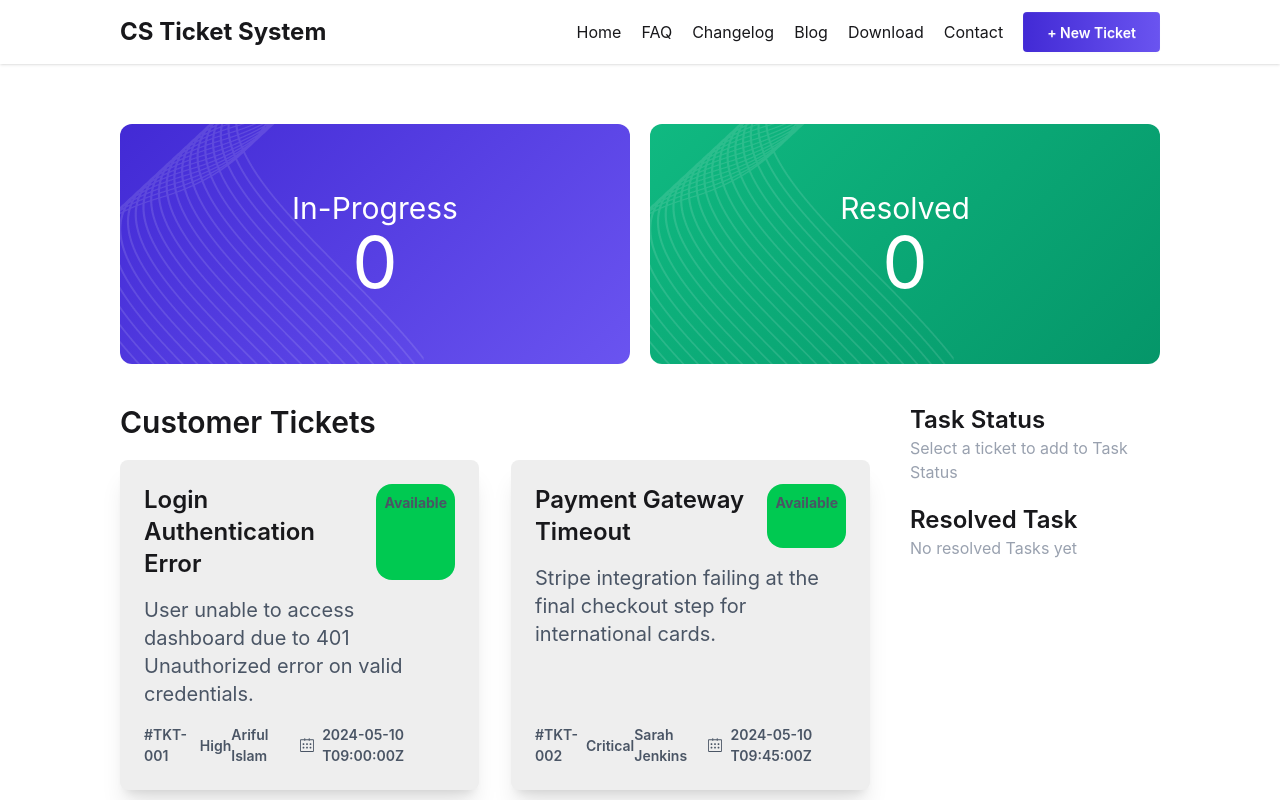
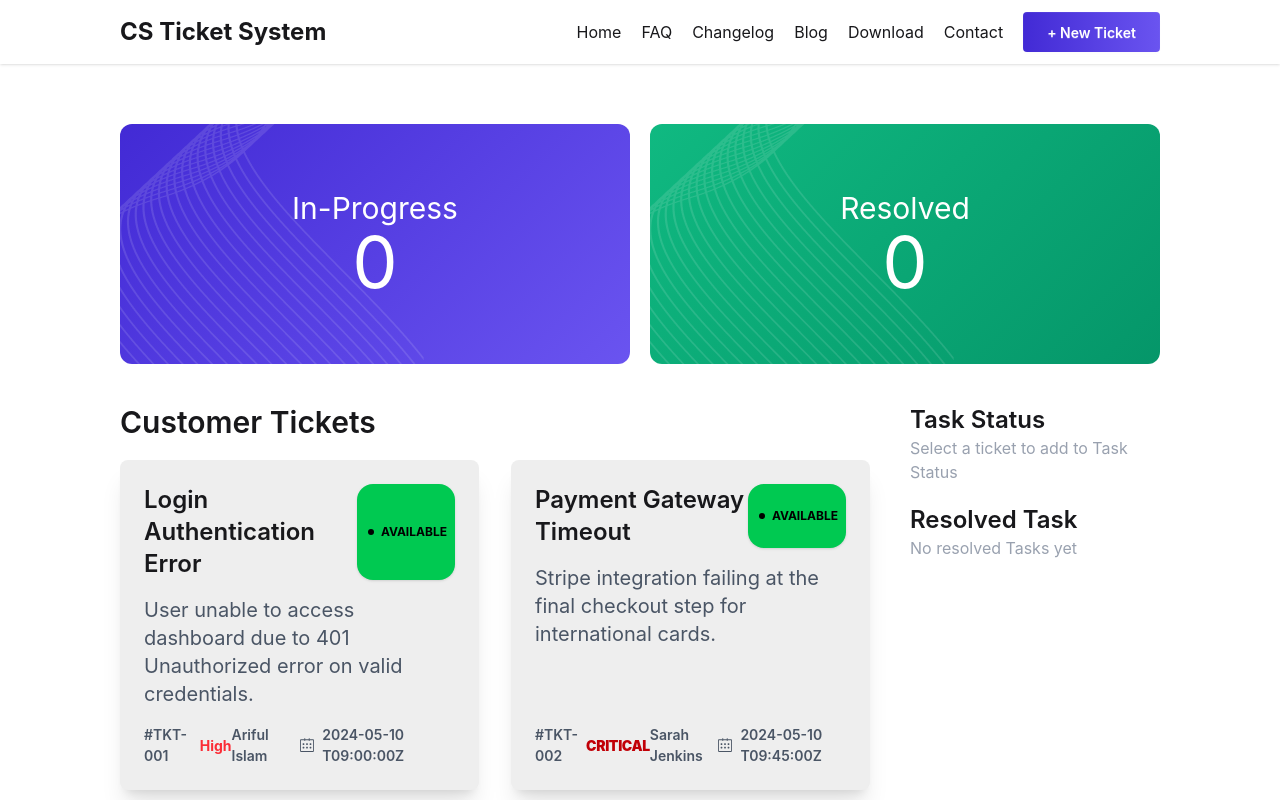
Before and after one commit to webdiv-rakib/CS-Ticket-System, a React (Vite) app: page / in a window 1280 px wide. Shown: the top 800 px of the page. Built offline with nearby package versions, Linux system fonts and the light colour scheme.

Commit message:
some ui improvement added

```diff
--- a/src/App.jsx
+++ b/src/App.jsx
@@ -29,14 +29,17 @@ function App() {
     const isExist = inProgress.find(item => item.id === ticket.id);
 
     if (!isExist) {
-      const newInProgress = [...inProgress, ticket];
-      setInProgress(newInProgress);
-      toast.info(`"${ticket.title}" added to Task Status!`);
+      const updatedTicket = { ...ticket, status: "In Progress" };
+      setInProgress([...inProgress, updatedTicket]);
+      const updatedTickets = tickets.map(t =>
+        t.id === ticket.id ? { ...t, status: "In Progress" } : t
+      );
+      setTickets(updatedTickets);
+      toast.info(`"${ticket.title}" is now In Progress!`);
+    } else {
+      toast.warn("This ticket is already being handled.");
     }
-    else {
-      toast.error("This ticket is already in progress.");
-    }
-  }
+  };
 
   // handle click on complete
   const handleComplete = (ticket) => {
--- a/src/components/CustomerTicket/CustomerTicket.jsx
+++ b/src/components/CustomerTicket/CustomerTicket.jsx
@@ -1,7 +1,14 @@
-import React from 'react';
 import { SlCalender } from "react-icons/sl";
+import { GoDotFill } from "react-icons/go";
 const CustomerTicket = ({ ticket, handleAddToInProgress }) => {
-    const { id, title, description, customer, priority, status, createdAt } = ticket
+    const { id, title, description, customer, priority, status, createdAt } = ticket;
+    const statusBg = status === "In Progress" ? "bg-yellow-400 text-black" : "bg-green-500 text-black";
+    const priorityColors = {
+        Critical: 'text-red-700 font-black uppercase tracking-tight',
+        High: 'text-red-500 font-bold',
+        Medium: 'text-orange-500 font-semibold',
+        Low: 'text-blue-500 font-medium'
+    };
     return (
         <div className="card bg-base-300 shadow-xl" onClick={() => handleAddToInProgress(ticket)}>
             <div className="card-body space-y-2">
@@ -9,8 +16,13 @@ const CustomerTicket = ({ ticket, handleAddToInProgress }) => {
                     <div>
                         <h1 className='text-2xl font-semibold'>{title}</h1>
                     </div>
-                    <div className='p-2 rounded-2xl font-bold bg-green-500'>
-                        <p className='text-gray-600'>{status}</p>
+                    <div className={`p-2 rounded-2xl font-bold text-xs uppercase shadow-sm ${statusBg} flex items-center gap-1`}>
+                        <div>
+                            <GoDotFill></GoDotFill>
+                        </div>
+                        <div>
+                            <p>{status}</p>
+                        </div>
                     </div>
                 </div>
                 <p className='text-xl text-gray-600'>{description}</p>
@@ -20,7 +32,9 @@ const CustomerTicket = ({ ticket, handleAddToInProgress }) => {
                             <p>#{id}</p>
                         </div>
                         <div>
-                            <p>{priority}</p>
+                            <p className={priorityColors[priority] || 'text-gray-500'}>
+                                {priority}
+                            </p>
                         </div>
                     </div>
 
```
